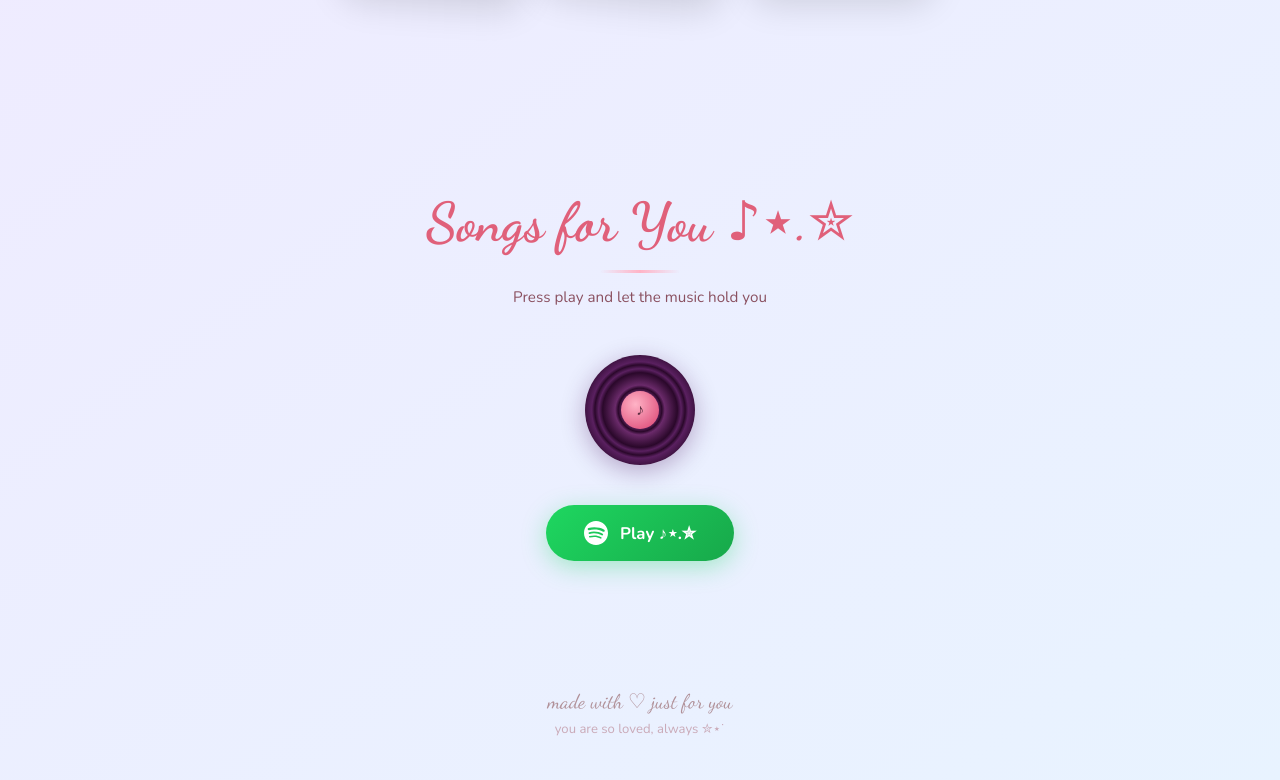
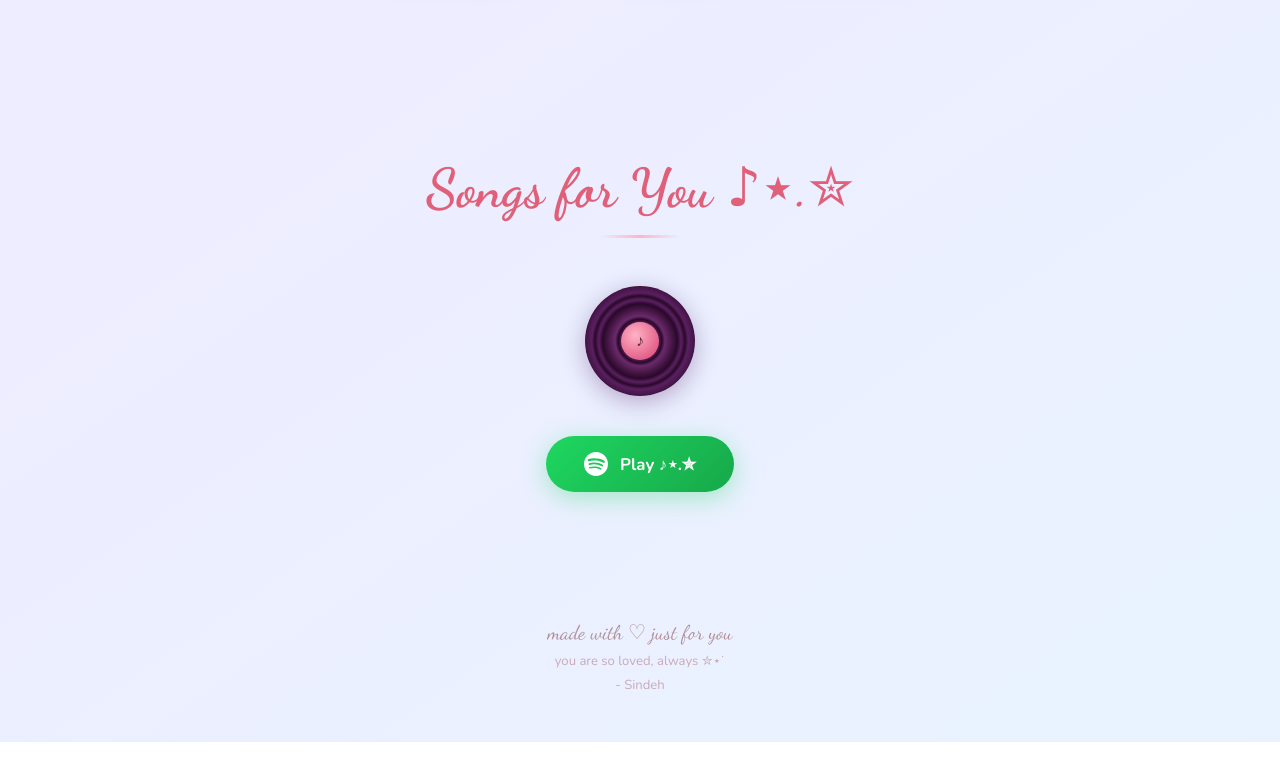
Before and after one commit to Cindianaaa/nabi, a website: page public/index.html in a window 1280 px wide. Shown: the part 3934-4714 px from the top of the page. After the commit the page ends 4676 px from the top, so only its background shows below. Drawn offline with nearby package versions, Linux system fonts and the light colour scheme.

Commit message:
remove labels

```diff
--- a/public/index.html
+++ b/public/index.html
@@ -1073,7 +1073,7 @@
   <div class="section-head fade-up">
     <h2>Memory Wall</h2>
     <div class="divider"></div>
-    <p>Polaroids clipped to strings — just like a cozy photo wall.</p>
+    <p></p>
   </div>
 
   <div class="photo-wall fade-up">
@@ -1159,7 +1159,7 @@
     <div class="section-head fade-up">
       <h2>Songs for You ♪⋆.✮</h2>
       <div class="divider"></div>
-      <p>Press play and let the music hold you</p>
+      <p></p>
     </div>
 
     <div class="vinyl fade-up">
@@ -1234,6 +1234,7 @@
 <footer>
   <p>made with <span class="ft-beat">♡</span> just for you</p>
   <p class="sub">you are so loved, always ✮⋆˙</p>
+  <p class="sub">- Sindeh</p>
 </footer>
 
 <!-- ══════════════════════════════
```
